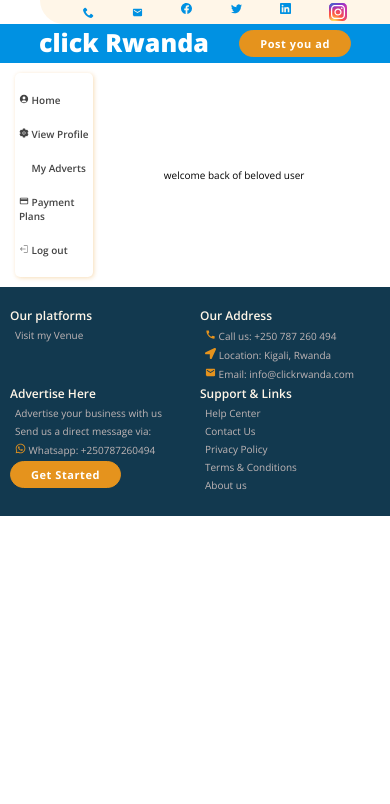
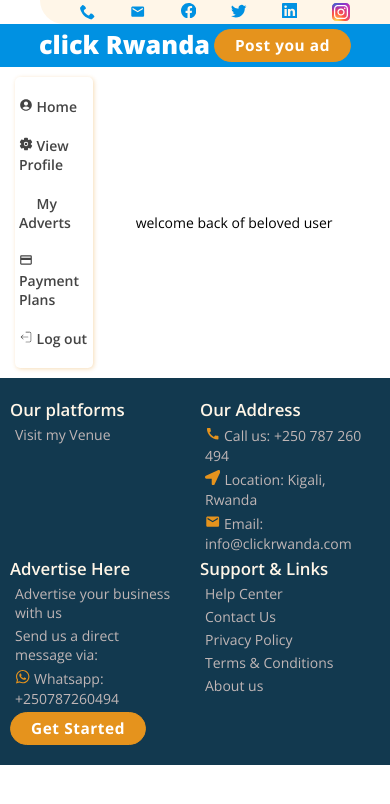
Before and after one commit to Diibro/clickrwanda-client, a React (Vite) app: page /user-dashboard in a window 390 px wide. Shown: the top 804 px of the page. Built offline with nearby package versions, Linux system fonts and the light colour scheme; no server answers; some icons are missing.

Commit message:
Adjusting the mobile view

```diff
--- a/src/App.css
+++ b/src/App.css
@@ -20,7 +20,7 @@
      --featured-plan: #28C238;
      --white-text:#ffffff;
      --gray-text:#c0b6b6;
-     font-size: 14px;
+     font-size: 16px;
 }
 
 /* general styles */
@@ -982,7 +982,7 @@ a{
 /* Large devices (laptops/desktops, 992px and up) */
 @media only screen and (max-width: 992px) {
      :root{
-          font-size: 12px;
+          font-size: 14px;
      }
      .contact-bar .contact-info div p{
           display: inline;
@@ -992,7 +992,7 @@ a{
 /* Medium devices (landscape tablets, 768px and up) */
 @media only screen and (max-width: 768px) {
      :root{
-          font-size: 12px;
+          font-size: 16px;
      }
      .contact-bar .contact-info div p{
           display: none;
@@ -1006,6 +1006,9 @@ a{
      .home .hello-section img{
           display: none;
      }
+     .desktop-header h1{
+          font-size: 1.8rem;
+     }
 }
 
 
@@ -1016,7 +1019,7 @@ a{
 /* Extra small devices (phones, 600px and down) */
 @media only screen and (max-width: 600px) {
      :root{
-          font-size: 10px;
+          font-size: 14px;
      }
      .contact-bar .contact-info div p{
           display: none;
--- a/src/Contexts/FilterContext.jsx
+++ b/src/Contexts/FilterContext.jsx
@@ -14,7 +14,8 @@ export const FilterProvider = ({children}) => {
           date: "",
           adverts:[],
           subCategories: [],
-          advertView: false
+          advertView: false,
+          category_id: ""
      });
      const [category_id, setCategory_id] = useState("");
 
@@ -22,6 +23,16 @@ export const FilterProvider = ({children}) => {
           const options = {category_id};
           const fetchedAdverts = await server.searchAdverts('category',options);
           setFilter((prev) => ({...prev, adverts: fetchedAdverts}));
+     }
+
+     const resetFilter = () => {
+          setFilter((prev) => ({
+               ...prev,
+               price: 0,
+               adverts: adverts,
+               subCategories:[],
+               advertView: false
+          }));
      }
 
      useEffect(() => {
```
